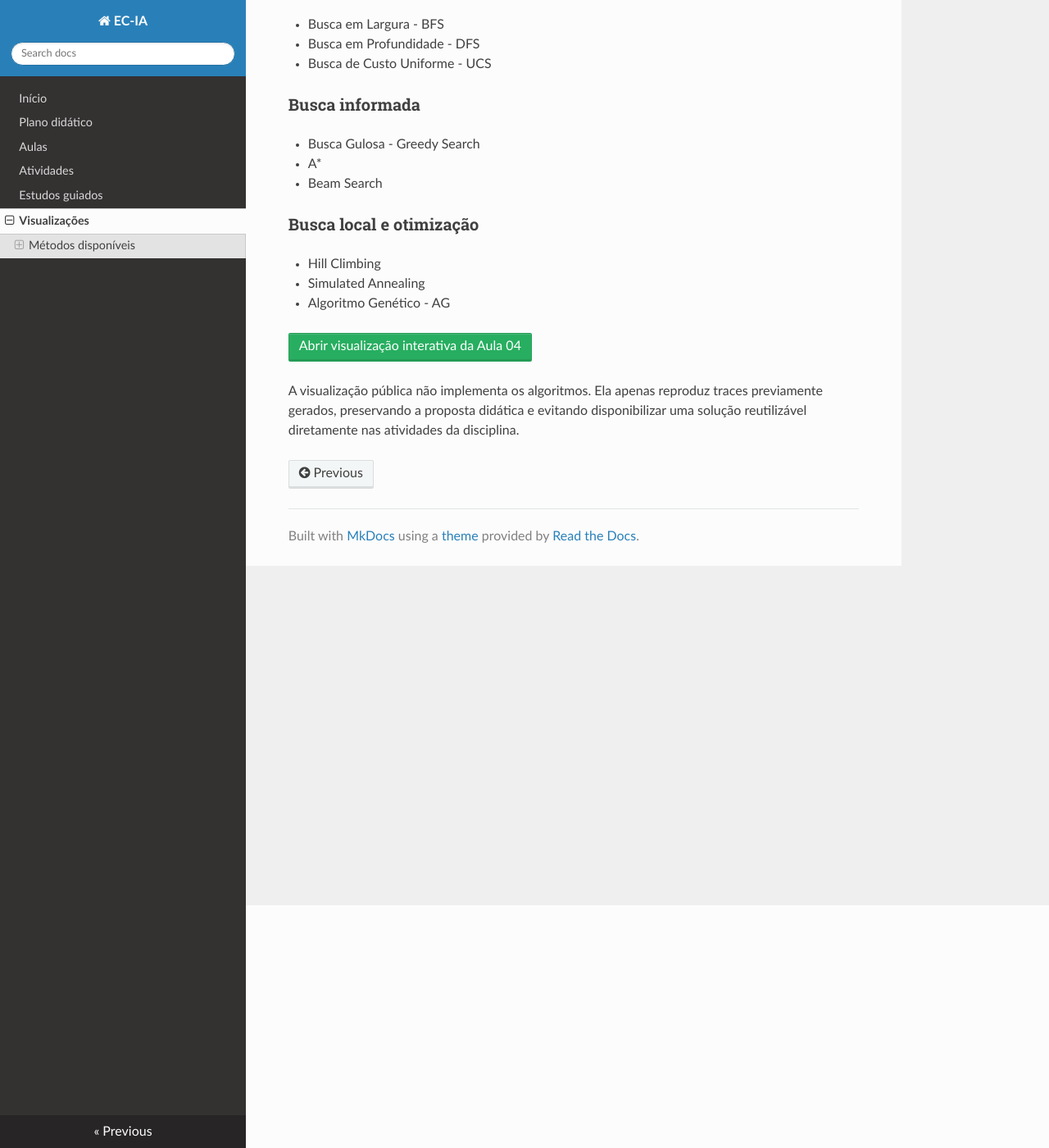
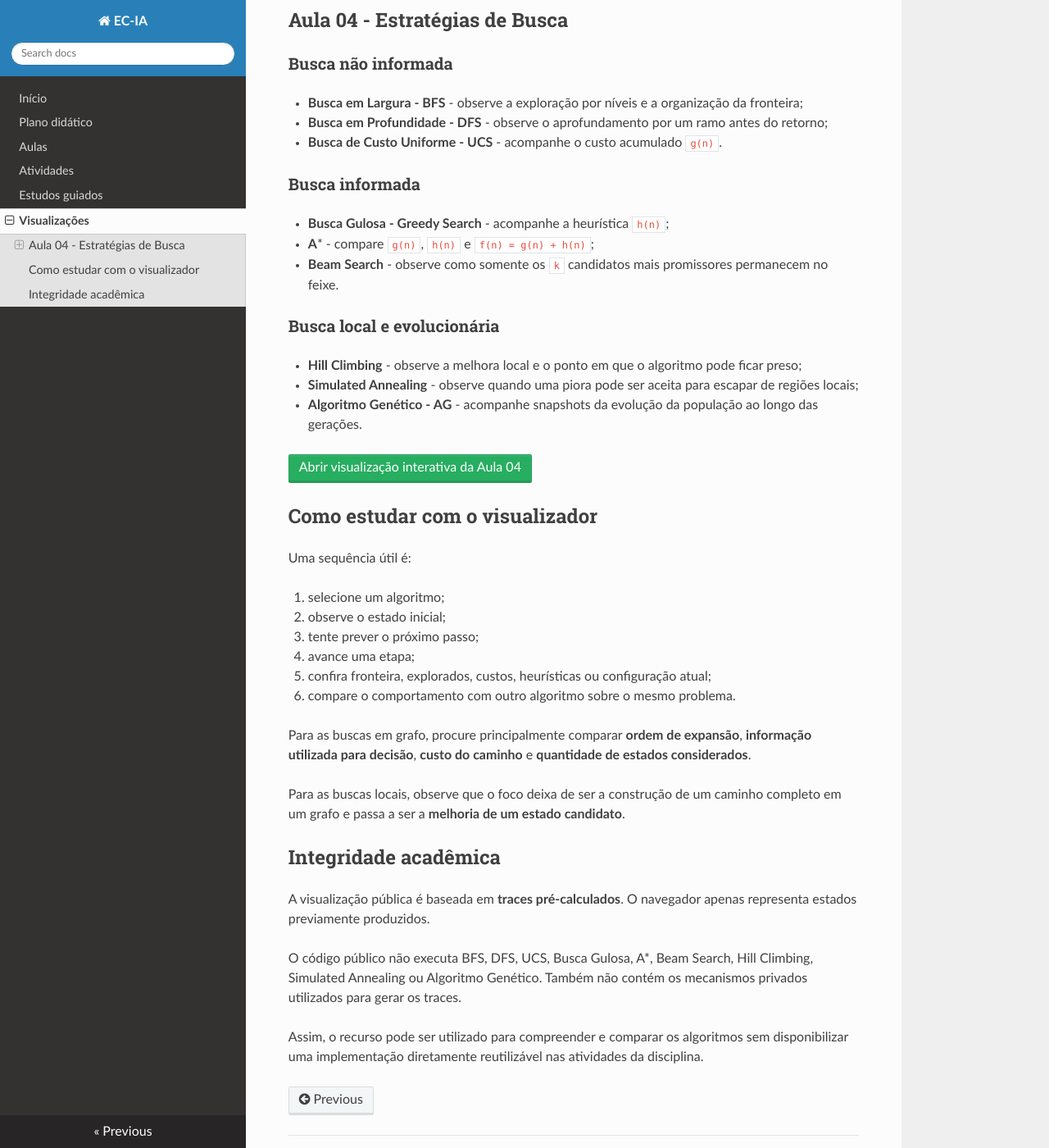
Before and after one commit to tiagofga/EC-IA, an MkDocs documentation site: the page built from docs/visualizacoes/index.md, in a window 1280 px wide and 1400 px high, scrolled down 296 px. Shown: the whole window at 82% size. Built offline with MkDocs 1.6.1, drawn with Linux system fonts in a browser that asks for light colours; nearby versions of some CDN libraries; some of the changed text lies outside the part shown.

Commit message:
docs(visualizacoes): add student study guidance

```diff
--- a/docs/visualizacoes/index.md
+++ b/docs/visualizacoes/index.md
@@ -1,27 +1,50 @@
 # Visualizações
 
-A Aula 04 possui visualizações didáticas baseadas em traces pré-calculados.
+As visualizações foram preparadas para ajudar na compreensão do **comportamento dos algoritmos**, e não apenas do resultado final.
 
-## Métodos disponíveis
+Use os botões de avanço e retorno para observar cada passo com calma e tente explicar por que o próximo estado foi escolhido antes de avançar.
+
+## Aula 04 - Estratégias de Busca
 
 ### Busca não informada
 
-- Busca em Largura - BFS
-- Busca em Profundidade - DFS
-- Busca de Custo Uniforme - UCS
+- **Busca em Largura - BFS** - observe a exploração por níveis e a organização da fronteira;
+- **Busca em Profundidade - DFS** - observe o aprofundamento por um ramo antes do retorno;
+- **Busca de Custo Uniforme - UCS** - acompanhe o custo acumulado `g(n)`.
 
 ### Busca informada
 
-- Busca Gulosa - Greedy Search
-- A*
-- Beam Search
+- **Busca Gulosa - Greedy Search** - acompanhe a heurística `h(n)`;
+- **A*** - compare `g(n)`, `h(n)` e `f(n) = g(n) + h(n)`;
+- **Beam Search** - observe como somente os `k` candidatos mais promissores permanecem no feixe.
 
-### Busca local e otimização
+### Busca local e evolucionária
 
-- Hill Climbing
-- Simulated Annealing
-- Algoritmo Genético - AG
+- **Hill Climbing** - observe a melhora local e o ponto em que o algoritmo pode ficar preso;
+- **Simulated Annealing** - observe quando uma piora pode ser aceita para escapar de regiões locais;
+- **Algoritmo Genético - AG** - acompanhe snapshots da evolução da população ao longo das gerações.
 
 <a href="04-busca/" class="btn">Abrir visualização interativa da Aula 04</a>
 
-A visualização pública não implementa os algoritmos. Ela apenas reproduz traces previamente gerados, preservando a proposta didática e evitando disponibilizar uma solução reutilizável diretamente nas atividades da disciplina.
+## Como estudar com o visualizador
+
+Uma sequência útil é:
+
+1. selecione um algoritmo;
+2. observe o estado inicial;
+3. tente prever o próximo passo;
+4. avance uma etapa;
+5. confira fronteira, explorados, custos, heurísticas ou configuração atual;
+6. compare o comportamento com outro algoritmo sobre o mesmo problema.
+
+Para as buscas em grafo, procure principalmente comparar **ordem de expansão**, **informação utilizada para decisão**, **custo do caminho** e **quantidade de estados considerados**.
+
+Para as buscas locais, observe que o foco deixa de ser a construção de um caminho completo em um grafo e passa a ser a **melhoria de um estado candidato**.
+
+## Integridade acadêmica
+
+A visualização pública é baseada em **traces pré-calculados**. O navegador apenas representa estados previamente produzidos.
+
+O código público não executa BFS, DFS, UCS, Busca Gulosa, A*, Beam Search, Hill Climbing, Simulated Annealing ou Algoritmo Genético. Também não contém os mecanismos privados utilizados para gerar os traces.
+
+Assim, o recurso pode ser utilizado para compreender e comparar os algoritmos sem disponibilizar uma implementação diretamente reutilizável nas atividades da disciplina.
```
